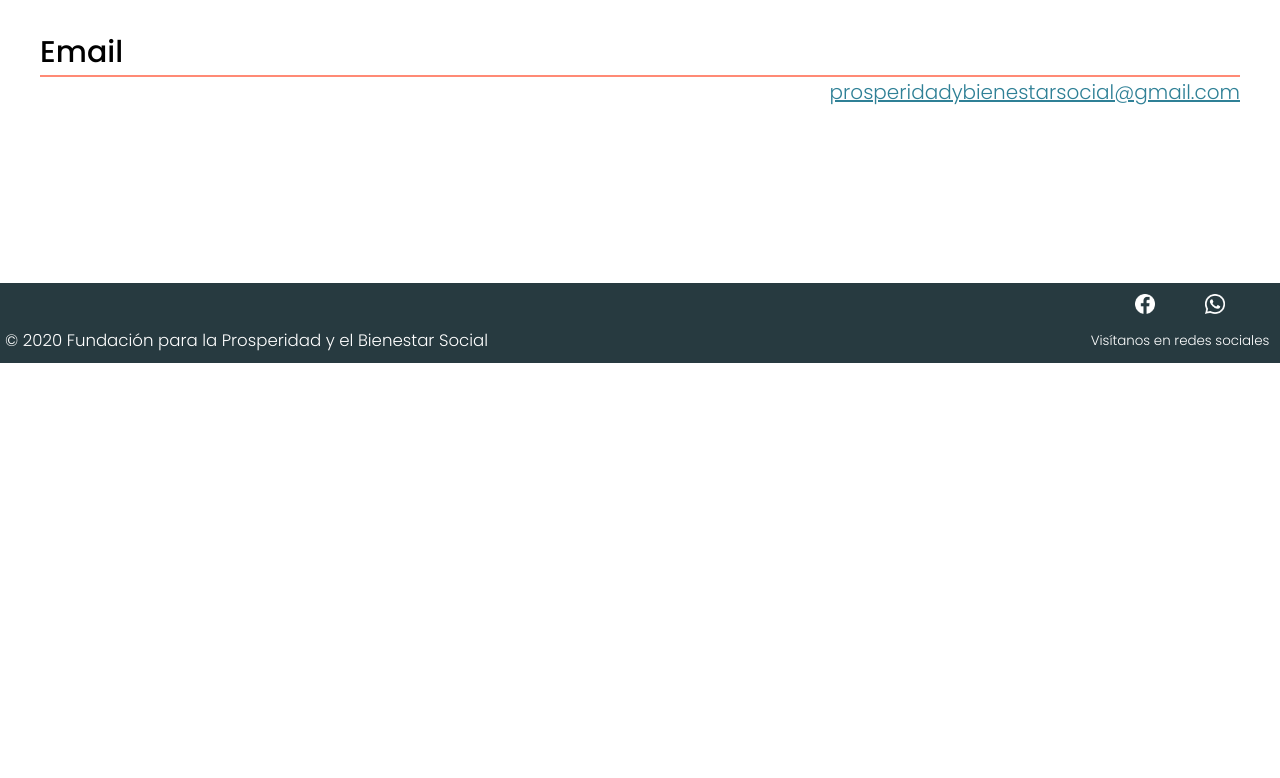
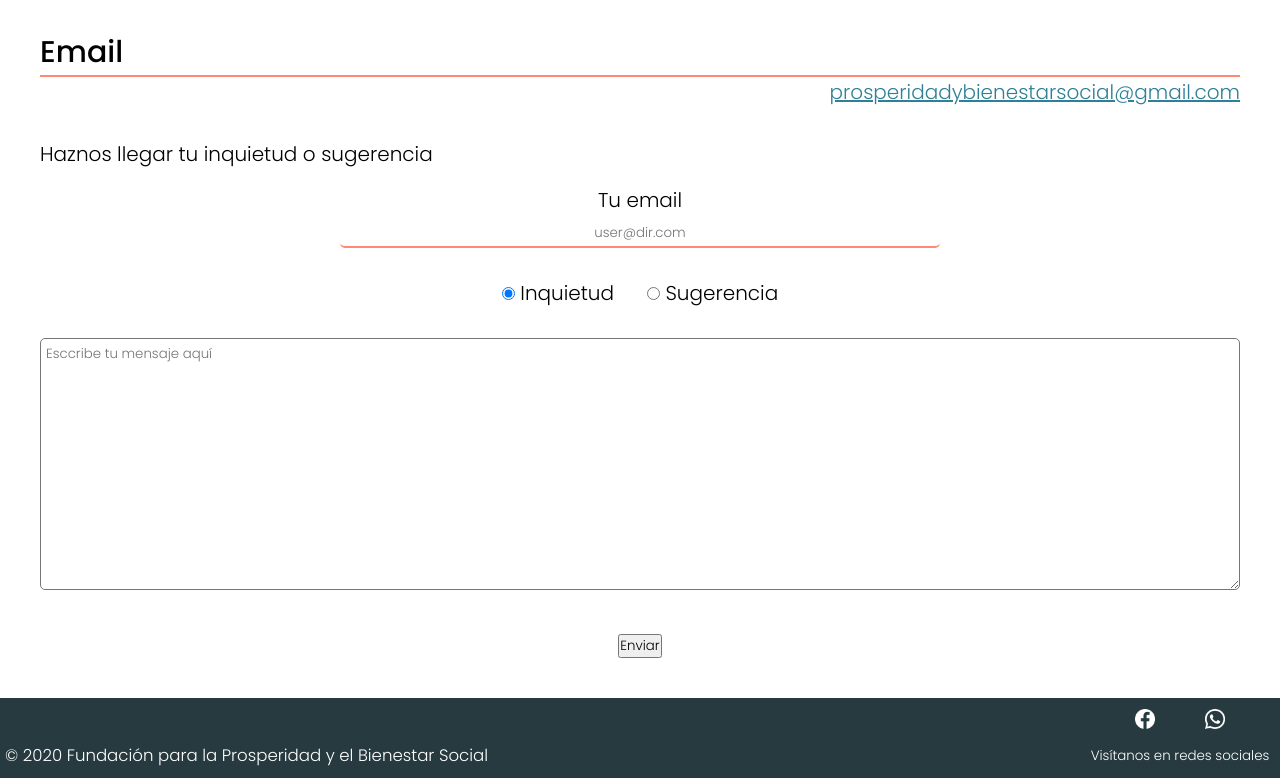
Before and after one commit to CristianContre/ProsperidadWEB, a website: page sites/contact.html in a window 1280 px wide. Shown: the part 437-1215 px from the top of the page. Before the commit the page ends 800 px from the top, so only its background shows below. Drawn offline with nearby package versions, Linux system fonts and the light colour scheme.

Commit message:
Email form included

```diff
--- a/resources/style.css
+++ b/resources/style.css
@@ -155,6 +155,30 @@ ul {
     align-items: center;
 }
 
+h3 {
+    font-size: 2rem;
+}
+
+form {
+    text-align: center;
+    font-size: 2rem;
+}
+
+#emailid {
+    width: 50%;
+    text-align: center;
+    border: none;
+    border-bottom: 2px solid rgb(255, 99, 71, 0.75);
+    border-radius: 5px;
+    padding: 3px;
+}
+
+#feedback {
+    width: 100%;
+    padding: 5px;
+    border-radius: 5px;
+}
+
 #footer {
     /* border: 2px solid rgb(162, 0, 255); */
     position: relative;
--- a/sites/contact.html
+++ b/sites/contact.html
@@ -14,6 +14,8 @@
         <a href={{this.linkedPage}} class="menu-item">{{this.name}}</a>
         {{/each}}
     </script>
+
+    <script src="https://smtpjs.com/v3/smtp.js"></script>
 
 </head>
 
@@ -57,6 +59,20 @@
             <span><a href="mailto:prosperidadybienestarsocial@gmail.com"
                     target="_blank">prosperidadybienestarsocial@gmail.com</a></span><br><br><br>
         </div>
+        <h3>Haznos llegar tu inquietud o sugerencia</h3><br>
+        <form method="dialog" id="form1" onsubmit="sendEmail()">
+            <label for="emailid">Tu email</label><br>
+            <input type="email" id="emailid" name="emailid" placeholder="user@dir.com" required><br><br>
+
+            <input type="radio" name="inqsug" id="radio1" value="inquietud" checked>
+            <label for="radio1">Inquietud&nbsp&nbsp&nbsp&nbsp&nbsp</label>
+            <input type="radio" name="inqsug" id="radio2" value="sugerencia">
+            <label for="radio2">Sugerencia</label><br><br>
+
+            <textarea id="feedback" name="feedback" rows="12" required
+                placeholder="Esccribe tu mensaje aquí"></textarea><br><br>
+            <input type="submit" id="submitButton" value="Enviar">
+        </form>
 
     </div>
 
@@ -90,6 +106,30 @@
 
     <script src="../resources/handlebar-menu.js" type="text/javascript"></script>
 
+    <script type="text/javascript">
+        var subject;
+        function sendEmail() {
+            chooseSubject();
+            Email.send({
+                SecureToken: "c857b096-dd40-46da-9f02-bd67f627e01a",
+                To: 'prosperidadybienestarsocial@gmail.com',
+                From: "prosperidadybienestarsocial@gmail.com",
+                Subject: subject,
+                Body: document.getElementById("feedback").value
+            }).then(
+                message => alert(message)
+            );
+        }
+        function chooseSubject() {
+            subject = document.getElementById("emailid").value;
+            if (document.getElementById("radio1").checked) {
+                subject += " tiene una inquietud";
+            } else {
+                subject += " te ha hecho una sugerencia";
+            }
+        }
+    </script>
+
 </body>
 
 </html>
```
